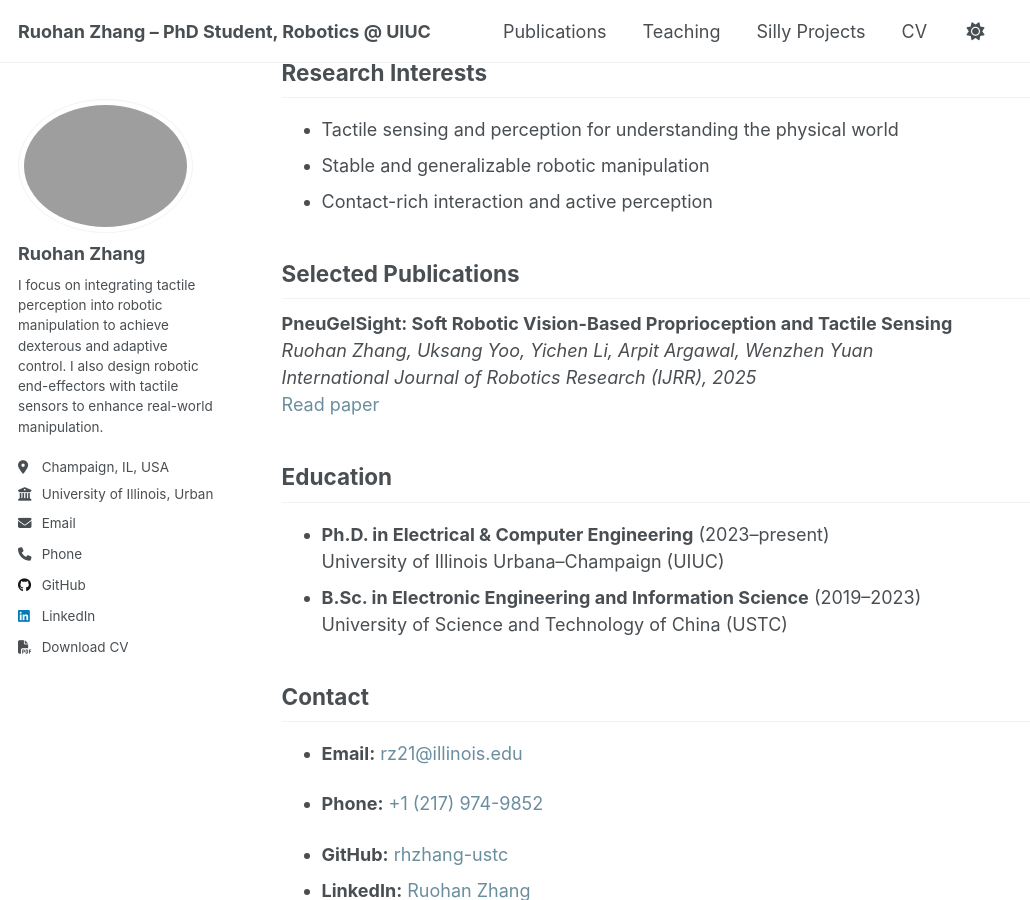
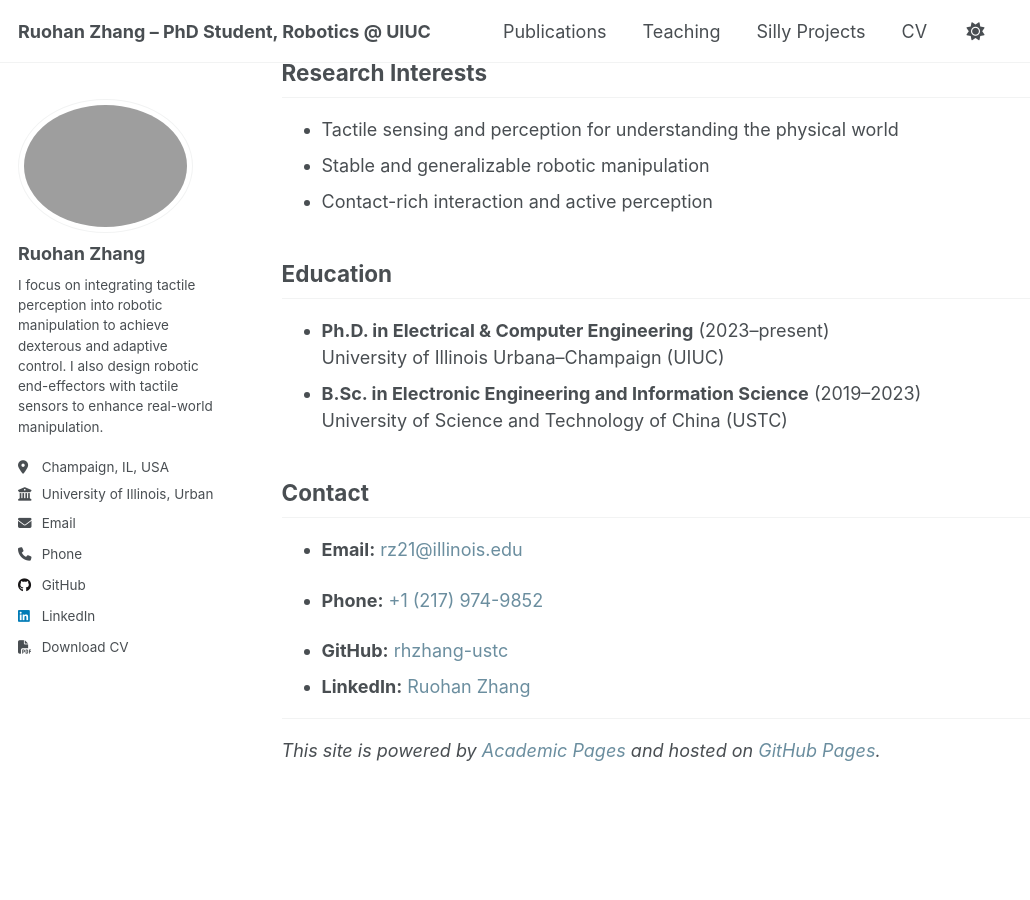
Before and after one commit to rhzhang-ustc/rhzhang-ustc.github.io, a Jekyll site: the page built from _pages/about.md, in a window 1280 px wide and 900 px high, scrolled down 518 px. Shown: the whole window, without its empty margins (0-1030 px from the left). Built offline with Jekyll 4.4.1, drawn with Linux system fonts in a browser that asks for light colours; a script that is not in the unit is left out.

Commit message:
remove publication on the md

```diff
--- a/_pages/about.md
+++ b/_pages/about.md
@@ -21,13 +21,6 @@ My research lies at the intersection of **robot perception, tactile sensing, and
 - Stable and generalizable robotic manipulation
 - Contact-rich interaction and active perception
 
-## Selected Publications
-
-**PneuGelSight: Soft Robotic Vision-Based Proprioception and Tactile Sensing**
-*Ruohan Zhang, Uksang Yoo, Yichen Li, Arpit Argawal, Wenzhen Yuan*
-*International Journal of Robotics Research (IJRR), 2025*
-[Read paper](https://arxiv.org/abs/2508.18443)
-
 ## Education
 
 - **Ph.D. in Electrical & Computer Engineering** (2023–present)
```
